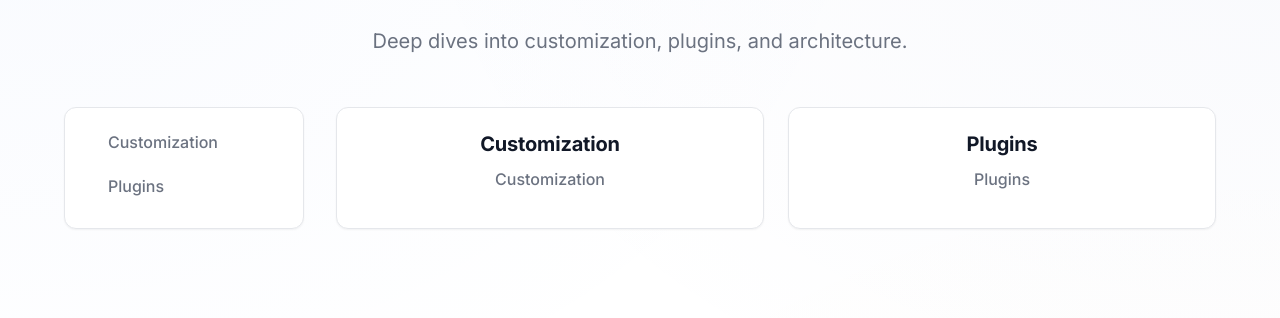
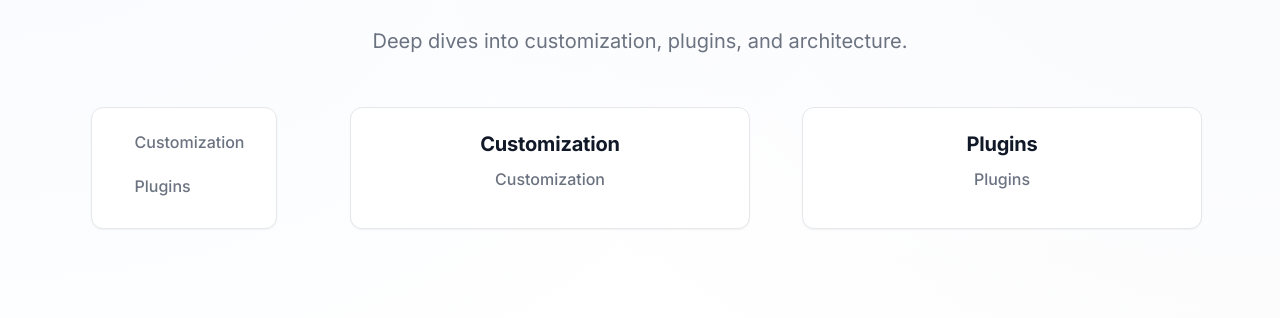
Before and after one commit to jemmonsss/Js-Knolagebase, a Jekyll site: the page built from _wiki/advanced/index.md, in a window 1280 px wide. Shown: the part 138-456 px from the top of the page. Built offline with Jekyll 4.4.1, drawn with Linux system fonts in a browser that asks for light colours; comment, search, counter and statistics services are not loaded.

Commit message:
style: center wiki and category content layouts across the site

```diff
--- a/assets/css/main.scss
+++ b/assets/css/main.scss
@@ -142,6 +142,7 @@
   grid-template-columns: repeat(auto-fit, minmax(300px, 1fr));
   gap: $spacing-lg;
   padding: $spacing-3xl 0;
+  justify-items: center;
 }
 
 .home-card {
@@ -201,6 +202,8 @@
 // ------------------------------
 .wiki-layout {
   padding: $spacing-xl 0;
+  display: flex;
+  justify-content: center;
 }
 
 .breadcrumbs {
@@ -258,6 +261,17 @@
   display: grid;
   grid-template-columns: 1fr;
   gap: $spacing-xl;
+  justify-items: center;
+}
+
+.wiki-article {
+  min-width: 0;
+  width: 100%;
+  text-align: center;
+
+  h1 {
+    text-align: center;
+  }
 }
 
 .wiki-article {
@@ -374,12 +388,15 @@
 .category-layout {
   padding: $spacing-xl 0;
   text-align: center;
+  display: flex;
+  justify-content: center;
 }
 
 .category-content-wrapper {
   display: grid;
   grid-template-columns: 1fr;
   gap: $spacing-xl;
+  justify-items: center;
 }
 
 @media (min-width: #{$breakpoint-desktop}) {
@@ -402,6 +419,8 @@
   display: grid;
   grid-template-columns: repeat(auto-fill, minmax(280px, 1fr));
   gap: $spacing-lg;
+  justify-items: center;
+  width: 100%;
 }
 
 .article-card {
@@ -417,6 +436,8 @@
   box-shadow: $shadow-sm;
   position: relative;
   overflow: hidden;
+  width: 100%;
+  max-width: 400px;
 
   &::before {
     content: "";
```
